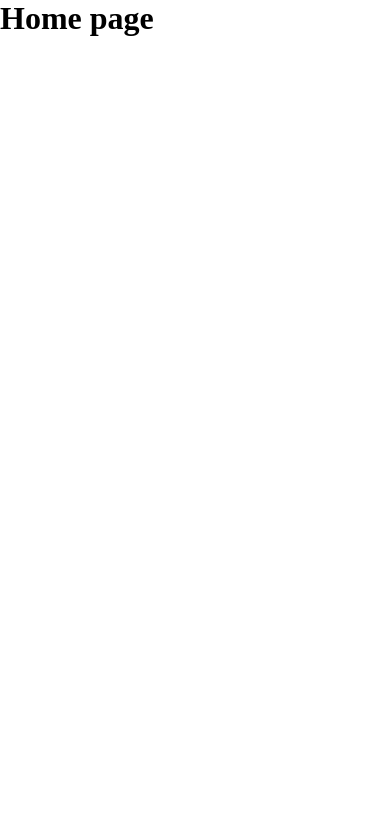
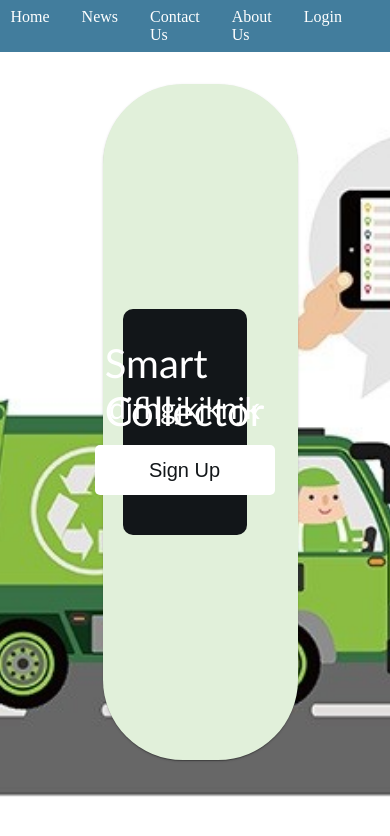
Before and after one commit to AmashaNK/GarbageCollectionMS-app-frontend, a React (Create React App) app: page / in a window 390 px wide. Shown: the top 836 px of the page. Built offline with nearby package versions, Linux system fonts and the light colour scheme; a web font is replaced by a local one.

Commit message:
Create Homepage

```diff
--- a/src/Components/Pages/ContactUsPage/ContactUs.jsx
+++ b/src/Components/Pages/ContactUsPage/ContactUs.jsx
@@ -54,7 +54,6 @@ const ContactUsPage = () => {
       <Header />
       <Container maxWidth="md" style={{ display: 'flex', justifyContent: 'center', alignItems: 'center', minHeight: '79vh', marginBottom: '10px', position: 'fixed', marginLeft: '180px' }}>
         <Paper elevation={3} style={{ padding: '20px', width: '100%', maxWidth: '1700px', minHeight: '450px', position: 'relative', display: 'flex' }}>
-          {/* Image */}
           <img
             src={ContactImage}
             alt="Contact"
--- a/src/Components/Pages/HomePage/HomePage.css
+++ b/src/Components/Pages/HomePage/HomePage.css
@@ -0,0 +1,94 @@
+.home {
+    width: 100%;
+    height: 100vh;
+    display: flex;
+    justify-content: center;
+    align-items: left;
+    flex-direction: column;
+    background-position: center;
+    background-repeat: no-repeat;
+    background-size: cover;
+    font-family: "Gill Sans", "Gill Sans MT", Calibri, "Trebuchet MS", sans-serif;
+}
+
+.headerContainer {
+    width: auto;
+    margin-left: 50px;
+}
+
+.headerContainer h1 {
+    justify-content: center;
+    align-items: center;
+    font-size: 70px;
+    height: 60px;
+    font-weight: 50;
+    color: black;
+    padding-bottom: 20px;
+    margin-top: 20px;
+}
+
+.headerContainer p {
+    padding: 20px;
+    font-size: 20px;
+    font-weight: lighter;
+    color: black;
+}
+
+.headerContainer button {
+    color: black;
+    border: none;
+    border-radius: 5px;
+    cursor: pointer;
+    justify-content: center;
+    background-color: #121619;
+    height: 50px;
+    width: 180px;
+    color: white;
+    text-decoration: none;
+    font-size: 20px;
+}
+
+.headerContainer button:hover {
+    background-color: #07090a;
+    cursor: pointer;
+    transition: 0.3s ease-in;
+}
+
+@media only screen and (max-width: 650px) {
+    .home {
+        justify-content: center;
+        align-items: center;
+    }
+    .headerContainer h1,
+    .headerContainer p {}
+    .headerContainer {
+        margin-left: 0px;
+        border-radius: 10px;
+        padding: 10px;
+        width: 80%;
+        display: flex;
+        justify-content: center;
+        align-items: center;
+        flex-direction: column;
+        background-color: #121619;
+        color: white;
+    }
+    .headerContainer h1 {
+        font-size: 40px;
+        height: 30px;
+        color: white;
+    }
+    .headerContainer p {
+        font-size: 30px;
+        color: white;
+    }
+    .headerContainer button {
+        background-color: white;
+        color: #121619;
+        margin-bottom: 30px;
+    }
+    .headerContainer button:hover {
+        background-color: rgb(225, 225, 225);
+        color: #121619;
+    }
+}
--- a/src/Components/Pages/HomePage/HomePage.jsx
+++ b/src/Components/Pages/HomePage/HomePage.jsx
@@ -1,12 +1,39 @@
-import React from 'react'
+import React from "react";
+import { Link } from "react-router-dom";
+import BannerImage from "../../Assets/h3.jpeg";
+import "./HomePage.css";
+import NavBar from "../../Navbar";
+import { Paper } from "@mui/material";
 
-class HomePage extends React.Component {
-    render(){
-        return (
-            <h1>Home page</h1>
-          )
-    }
 
-}
+const HomePage = () => {
+  return (
+    <div>
+        <NavBar />
+    <div className="home" style={{ backgroundImage: `url(${BannerImage})` }}>
+        <Paper sx={{
+              padding: '20px',
+              display: 'flex',
+              flexDirection: 'column',
+              alignItems: 'flex-start',
+              justifyContent: 'center',
+              height: '80%',
+              width: '50%',
+              borderRadius: '80px',
+              backgroundColor:'#E1F0DA',
+              marginLeft:'10px',
+            }}>
+      <div className="headerContainer">
+        <h1>Smart Collector</h1>
+        <p>djfhgjkjknjk</p>
+        <Link to="/signup">
+          <button> Sign Up </button>
+        </Link>
+      </div>
+      </Paper>
+    </div>
+    </div>
+  );
+};
 
 export default HomePage;
```
Also changed, not shown: src/Components/Assets/h.jpeg (added), src/Components/Assets/h3.jpeg (added).
